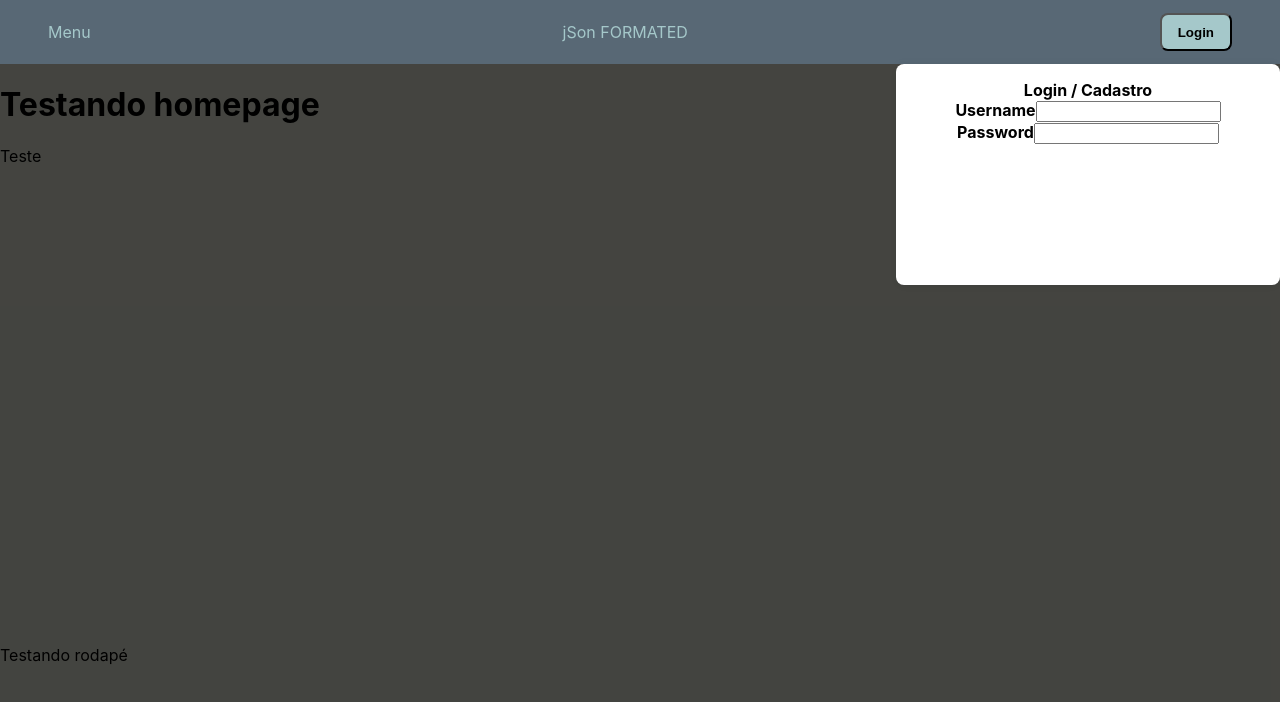
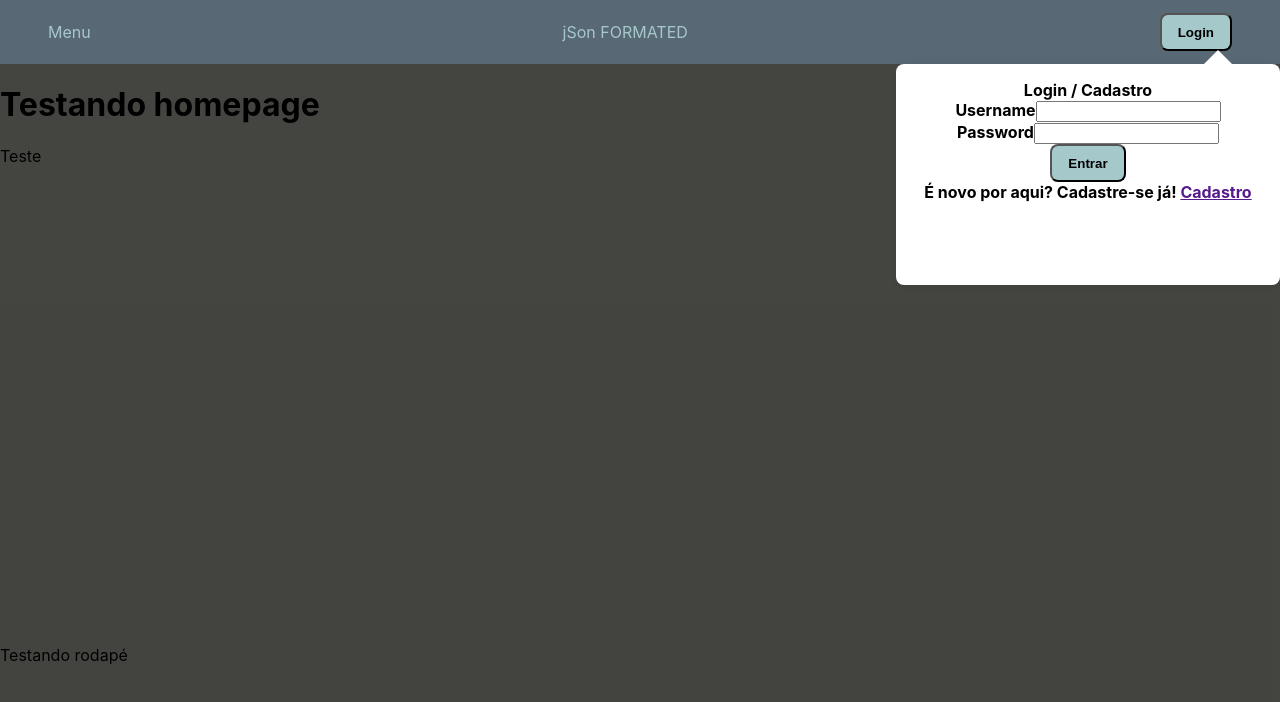
Before and after one commit to dcarvallho/json-formated, a Next.js app: page / in a window 1280 px wide. Both pictures are taken after a click on the button "Login". Shown: the top 702 px of the page. Built offline with nearby package versions, Linux system fonts and the light colour scheme.

Commit message:
Finaliza estilização do card de login e estrutura básica do conteúdo! !

```diff
--- a/components/button/index.js
+++ b/components/button/index.js
@@ -1,11 +1,11 @@
 import React from "react";
 import styles from "./style.module.css";
 
-const Button = ({ onClick }) => {
+const Button = ({ onClick, textButton }) => {
   return (
     <>
       <button className={styles.button} onClick={onClick}>
-        Login
+        {textButton}
       </button>
     </>
   );
--- a/components/card-login/style.module.css
+++ b/components/card-login/style.module.css
@@ -18,6 +18,19 @@
     width: 30%;
     border-radius: 8px;
     box-shadow: 0 2px 10px rgba(0, 0, 0, 0.1);
+    position: relative;
+}
+
+.sideSheet:after {
+    content: "";
+    width: 0;
+    height: 0;
+    position: absolute;
+    border-left: 20px solid transparent;
+    border-right: 20px solid transparent;
+    border-bottom: 20px solid white;
+    top: -14px;
+    right: 11%;
 }
 
 .loginContent {
--- a/components/layout/navbar/index.js
+++ b/components/layout/navbar/index.js
@@ -21,7 +21,7 @@ const Navbar = () => {
         <div className={styles.navbarMenu}>Menu</div>
         <div>jSon FORMATED</div>
         <div className={styles.navbarLoginInfo}>
-          <Button onClick={handleClickLogin} />
+          <Button onClick={handleClickLogin} textButton="Login" />
         </div>
       </nav>
       {showSideSheet && (
@@ -34,7 +34,14 @@ const Navbar = () => {
               <br></br>
               <label>Password</label>
               <input></input>
+              <br></br>
+              <Button textButton="Entrar" />
             </form>
+            <footer>
+              <span>
+                É novo por aqui? Cadastre-se já! <a href="">Cadastro</a>
+              </span>
+            </footer>
           </div>
         </CardLogin>
       )}
```
